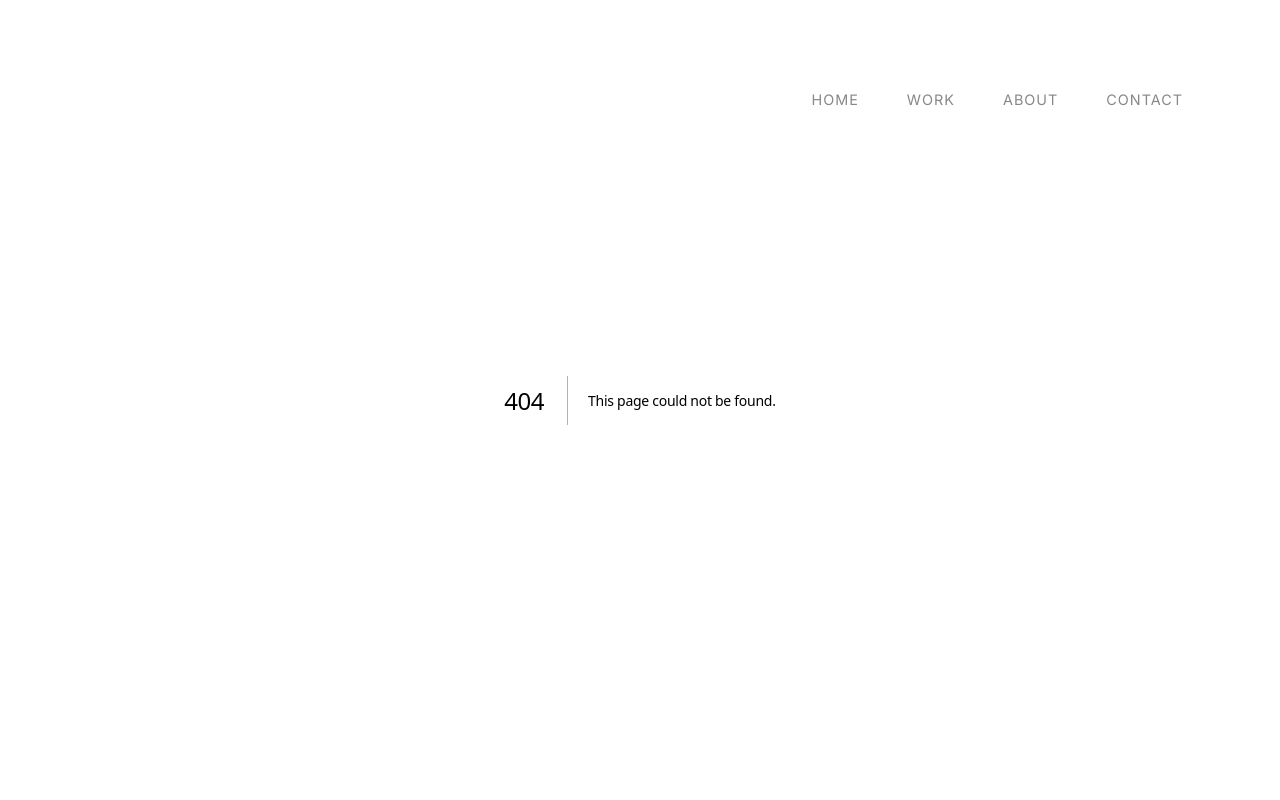
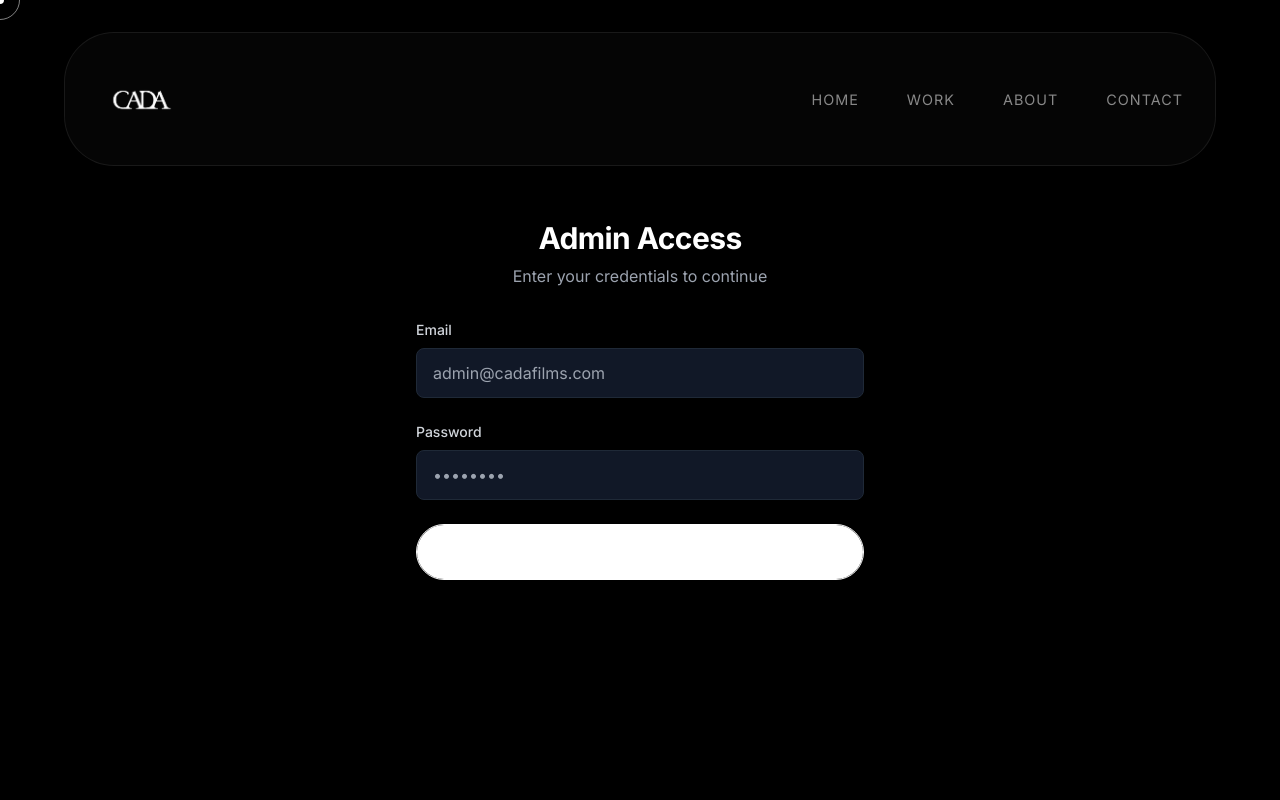
Before and after one commit to Duhvid143/cadafilms, a Next.js app: page /admin/login in a window 1280 px wide. Before the commit this address had no page. Shown: the top 800 px of the page. Built offline with nearby package versions, Linux system fonts and the light colour scheme; no server answers.

Commit message:
feat: secure admin area with auth and dark theme

```diff
--- /dev/null
+++ b/src/app/admin/login/page.tsx
@@ -0,0 +1,79 @@
+"use client";
+import { useState } from "react";
+import { signInWithEmailAndPassword } from "firebase/auth";
+import { auth } from "@/lib/firebase";
+import { useRouter } from "next/navigation";
+import { toast } from "sonner";
+import Button from "@/components/Button";
+
+export default function LoginPage() {
+    const [email, setEmail] = useState("");
+    const [password, setPassword] = useState("");
+    const [loading, setLoading] = useState(false);
+    const router = useRouter();
+
+    const handleLogin = async (e: React.FormEvent) => {
+        e.preventDefault();
+        setLoading(true);
+
+        try {
+            await signInWithEmailAndPassword(auth, email, password);
+            toast.success("Welcome back!");
+            router.push("/admin/upload");
+        } catch (error: any) {
+            console.error(error);
+            toast.error("Invalid credentials");
+        } finally {
+            setLoading(false);
+        }
+    };
+
+    return (
+        <div className="min-h-screen bg-black flex items-center justify-center p-4">
+            <div className="w-full max-w-md space-y-8">
+                <div className="text-center">
+                    <h1 className="text-3xl font-bold text-white mb-2">Admin Access</h1>
+                    <p className="text-gray-400">Enter your credentials to continue</p>
+                </div>
+
+                <form onSubmit={handleLogin} className="space-y-6">
+                    <div>
+                        <label className="block text-sm font-medium text-gray-300 mb-2">
+                            Email
+                        </label>
+                        <input
+                            type="email"
+                            value={email}
+                            onChange={(e) => setEmail(e.target.value)}
+                            className="w-full px-4 py-3 bg-gray-900 border border-gray-800 rounded-lg text-white focus:ring-2 focus:ring-white/20 focus:border-white outline-none transition-all"
+                            placeholder="admin@cadafilms.com"
+                            required
+                        />
+                    </div>
+
+                    <div>
+                        <label className="block text-sm font-medium text-gray-300 mb-2">
+                            Password
+                        </label>
+                        <input
+                            type="password"
+                            value={password}
+                            onChange={(e) => setPassword(e.target.value)}
+                            className="w-full px-4 py-3 bg-gray-900 border border-gray-800 rounded-lg text-white focus:ring-2 focus:ring-white/20 focus:border-white outline-none transition-all"
+                            placeholder="••••••••"
+                            required
+                        />
+                    </div>
+
+                    <Button
+                        type="submit"
+                        className="w-full justify-center"
+                        disabled={loading}
+                    >
+                        {loading ? "Signing in..." : "Sign In"}
+                    </Button>
+                </form>
+            </div>
+        </div>
+    );
+}
--- a/src/app/admin/upload/page.tsx
+++ b/src/app/admin/upload/page.tsx
@@ -1,16 +1,34 @@
 "use client";
-import { useState } from "react";
+import { useState, useEffect } from "react";
 import { ref, uploadBytesResumable, getDownloadURL } from "firebase/storage";
 import { doc, setDoc } from "firebase/firestore";
-import { storage, db } from "@/lib/firebase";
+import { storage, db, auth } from "@/lib/firebase";
+import { onAuthStateChanged } from "firebase/auth";
+import { useRouter } from "next/navigation";
 import { toast } from "sonner";
 import Dropzone from "@/components/Dropzone";
+import Button from "@/components/Button";
+import { Upload } from "lucide-react";
 
 export default function UploadPage() {
     const [uploading, setUploading] = useState(false);
     const [progress, setProgress] = useState(0);
     const [episodeNumber, setEpisodeNumber] = useState("");
     const [title, setTitle] = useState("");
+    const [loading, setLoading] = useState(true);
+    const router = useRouter();
+
+    useEffect(() => {
+        const unsubscribe = onAuthStateChanged(auth, (user) => {
+            if (!user) {
+                router.push("/admin/login");
+            } else {
+                setLoading(false);
+            }
+        });
+
+        return () => unsubscribe();
+    }, [router]);
 
     const handleUpload = async (file: File) => {
         if (!episodeNumber || !title) {
@@ -30,7 +48,7 @@ export default function UploadPage() {
             },
             (error) => {
                 console.error(error);
-                toast.error("Upload failed");
+                toast.error("Upload failed: " + error.message);
                 setUploading(false);
             },
             async () => {
@@ -55,14 +73,20 @@ export default function UploadPage() {
         );
     };
 
+    if (loading) return <div className="min-h-screen bg-black flex items-center justify-center text-white">Loading...</div>;
+
     return (
-        <div className="min-h-screen bg-gray-50 p-10">
-            <div className="max-w-2xl mx-auto bg-white rounded-xl shadow-sm p-8">
-                <h1 className="text-3xl font-bold mb-8 text-gray-900">Sunday Upload</h1>
+        <div className="min-h-screen bg-black pt-32 pb-20 px-4">
+            <div className="max-w-3xl mx-auto">
+                <div className="mb-10">
+                    <h1 className="text-4xl font-bold text-white mb-2">Upload Episode</h1>
+                    <p className="text-gray-400">Drag and drop your video file to begin processing.</p>
+                </div>
 
-                <div className="space-y-6 mb-8">
+                <div className="bg-gray-900/50 border border-gray-800 rounded-2xl p-8 backdrop-blur-sm">
+                    <div className="grid grid-cols-1 md:grid-cols-2 gap-6 mb-8">
                         <div>
-                        <label className="block text-sm font-medium text-gray-700 mb-1">
+                            <label className="block text-sm font-medium text-gray-300 mb-2">
                                 Episode Number (ID)
                             </label>
                             <input
@@ -70,13 +94,13 @@ export default function UploadPage() {
                                 value={episodeNumber}
                                 onChange={(e) => setEpisodeNumber(e.target.value)}
                                 placeholder="e.g. 104"
-                            className="w-full px-4 py-2 border border-gray-300 rounded-lg focus:ring-2 focus:ring-blue-500 focus:border-blue-500 outline-none transition-all"
+                                className="w-full px-4 py-3 bg-black border border-gray-700 rounded-lg text-white focus:ring-2 focus:ring-white/20 focus:border-white outline-none transition-all placeholder-gray-600"
                                 disabled={uploading}
                             />
                         </div>
 
                         <div>
-                        <label className="block text-sm font-medium text-gray-700 mb-1">
+                            <label className="block text-sm font-medium text-gray-300 mb-2">
                                 Episode Title
                             </label>
                             <input
@@ -84,7 +108,7 @@ export default function UploadPage() {
                                 value={title}
                                 onChange={(e) => setTitle(e.target.value)}
                                 placeholder="e.g. The Future of AI"
-                            className="w-full px-4 py-2 border border-gray-300 rounded-lg focus:ring-2 focus:ring-blue-500 focus:border-blue-500 outline-none transition-all"
+                                className="w-full px-4 py-3 bg-black border border-gray-700 rounded-lg text-white focus:ring-2 focus:ring-white/20 focus:border-white outline-none transition-all placeholder-gray-600"
                                 disabled={uploading}
                             />
                         </div>
@@ -93,20 +117,24 @@ export default function UploadPage() {
                     <Dropzone onFileSelect={handleUpload} disabled={uploading} />
 
                     {uploading && (
-                    <div className="mt-8 space-y-2">
-                        <div className="flex justify-between text-sm text-gray-600">
-                            <span>Uploading...</span>
+                        <div className="mt-8 space-y-3">
+                            <div className="flex justify-between text-sm text-gray-400">
+                                <span>Uploading to Cloud Storage...</span>
                                 <span>{Math.round(progress)}%</span>
                             </div>
-                        <div className="w-full bg-gray-200 rounded-full h-2.5">
+                            <div className="w-full bg-gray-800 rounded-full h-2 overflow-hidden">
                                 <div
-                                className="bg-blue-600 h-2.5 rounded-full transition-all duration-300"
+                                    className="bg-white h-full rounded-full transition-all duration-300 ease-out"
                                     style={{ width: `${progress}%` }}
                                 ></div>
                             </div>
+                            <p className="text-xs text-gray-500 text-center mt-2">
+                                Please do not close this window until upload is complete.
+                            </p>
                         </div>
                     )}
                 </div>
             </div>
+        </div>
     );
 }
--- a/src/components/Dropzone.tsx
+++ b/src/components/Dropzone.tsx
@@ -29,26 +29,24 @@ export default function Dropzone({ onFileSelect, disabled }: DropzoneProps) {
         <div
             {...getRootProps()}
             className={`
-        border-2 border-dashed rounded-lg p-10 text-center cursor-pointer transition-colors
-        ${isDragActive ? "border-blue-500 bg-blue-50" : "border-gray-300 hover:border-gray-400"}
-        ${disabled ? "opacity-50 cursor-not-allowed" : ""}
+        border-2 border-dashed rounded-xl p-12 text-center cursor-pointer transition-all duration-300
+        ${isDragActive ? 'border-white bg-white/5 scale-[1.02]' : 'border-gray-700 hover:border-gray-500 hover:bg-white/5'}
+        ${disabled ? 'opacity-50 cursor-not-allowed' : ''}
       `}
         >
             <input {...getInputProps()} />
-            <div className="flex flex-col items-center justify-center gap-4">
-                <UploadCloud className="w-12 h-12 text-gray-400" />
-                {isDragActive ? (
-                    <p className="text-lg text-blue-500">Drop the video here...</p>
-                ) : (
-                    <div className="space-y-1">
-                        <p className="text-lg font-medium text-gray-700">
-                            Drag & drop your episode here
-                        </p>
-                        <p className="text-sm text-gray-500">
-                            or click to select (MP4, MOV)
-                        </p>
-                    </div>
-                )}
+            <div className="flex flex-col items-center justify-center space-y-4">
+                <div className={`p-4 rounded-full ${isDragActive ? 'bg-white/10' : 'bg-gray-800'}`}>
+                    <UploadCloud className={`w-8 h-8 ${isDragActive ? 'text-white' : 'text-gray-400'}`} />
+                </div>
+                <div>
+                    <p className="text-lg font-medium text-white">
+                        {isDragActive ? "Drop it like it's hot" : "Drag & drop your episode here"}
+                    </p>
+                    <p className="text-sm text-gray-500 mt-1">
+                        or click to select (MP4, MOV)
+                    </p>
+                </div>
             </div>
         </div>
     );
```
Also changed, not shown: firebase.json, 1 other file (tests, documents, lock files or other folders). Lines whose indentation alone changed are shown as unchanged.
